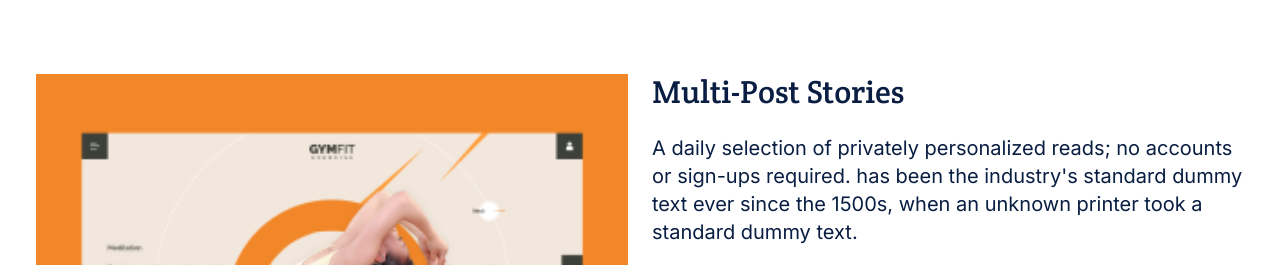
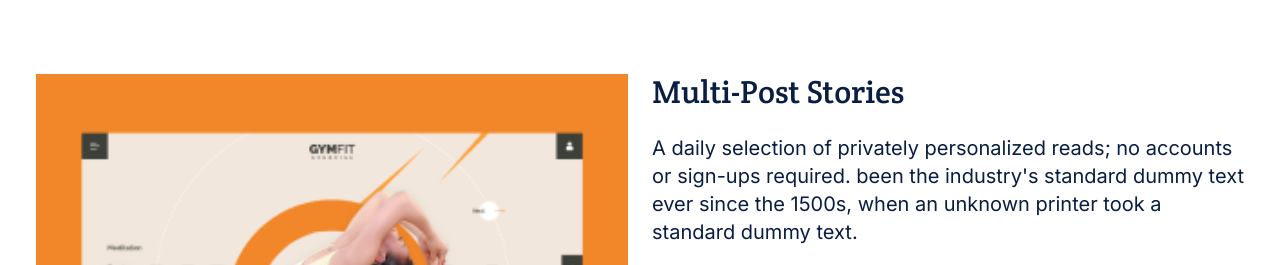
Before and after one commit to kazaneza/portfolio, a website: page index.html in a window 1280 px wide. Shown: the part 1080-1345 px from the top of the page. Drawn offline with Linux system fonts and the light colour scheme; a web font is replaced by a local one.

Commit message:
linters check

```diff
--- a/index.html
+++ b/index.html
@@ -90,9 +90,9 @@
             <h3>Multi-Post Stories</h3>
             <p>
               A daily selection of privately personalized reads; no accounts or
-              sign-ups required. has been the industry's standard dummy text
-              ever since the 1500s, when an unknown printer took a standard
-              dummy text.
+              sign-ups required. been the industry's standard dummy text ever
+              since the 1500s, when an unknown printer took a standard dummy
+              text.
             </p>
             <div>
               <ul class="languages">
```
